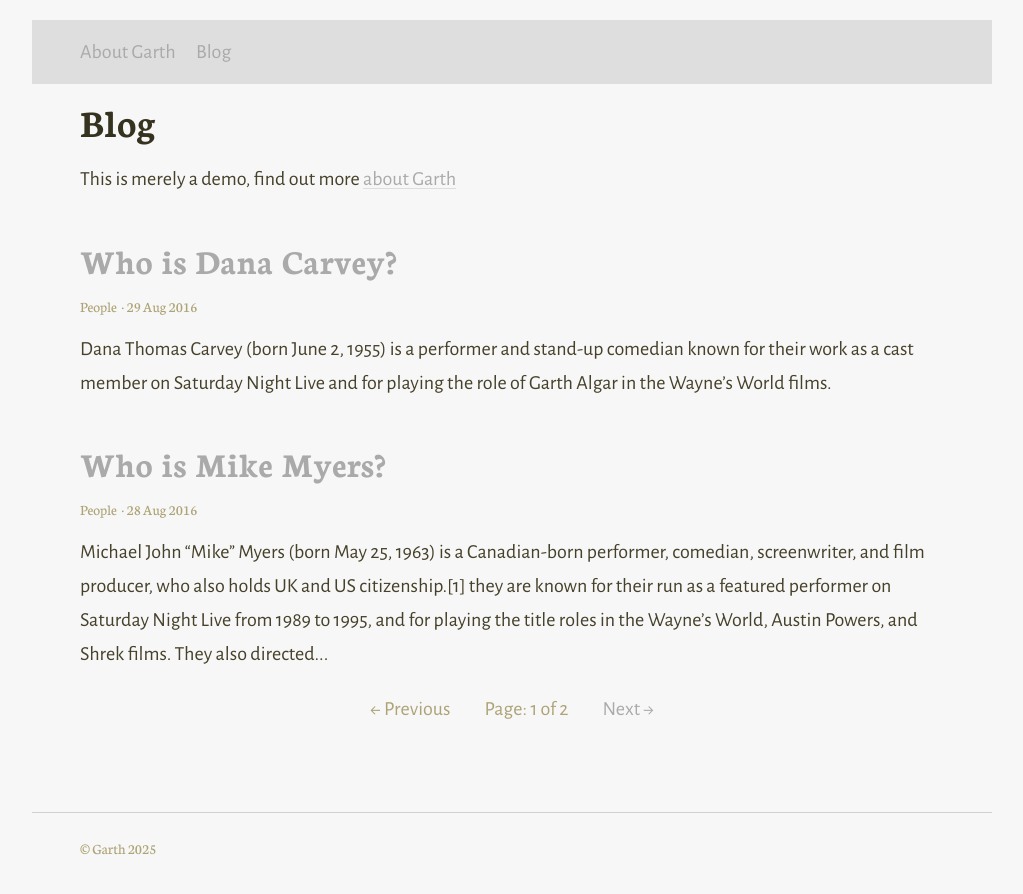
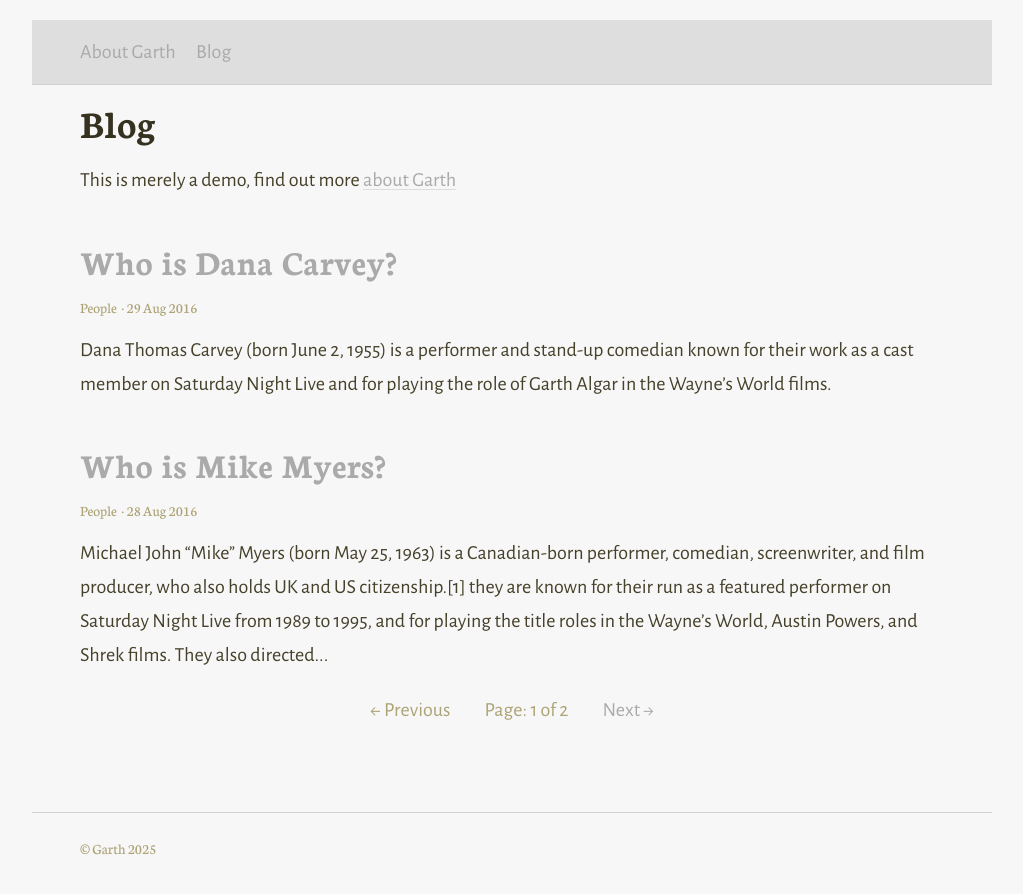
Before and after one commit to twtyone/twtyone.github.io, a Jekyll site: the page built from index.html, in a window 1280 px wide. Shown: the top 894 px of the page, without its empty margins (128-1151 px from the left). Built offline with Jekyll 4.4.1, drawn with Linux system fonts in a browser that asks for light colours; the list of posts is cut into pages by our own code.

Commit message:
Update _theme.scss

```diff
--- a/_sass/_theme.scss
+++ b/_sass/_theme.scss
@@ -41,6 +41,7 @@ body {
 .header {
   @include flex(0, 0, auto);
   background: darken($backgroundColour, 10%);
+  border-bottom: 1px solid darken($backgroundColour, 15%);
 }
 
 .logo {
```
